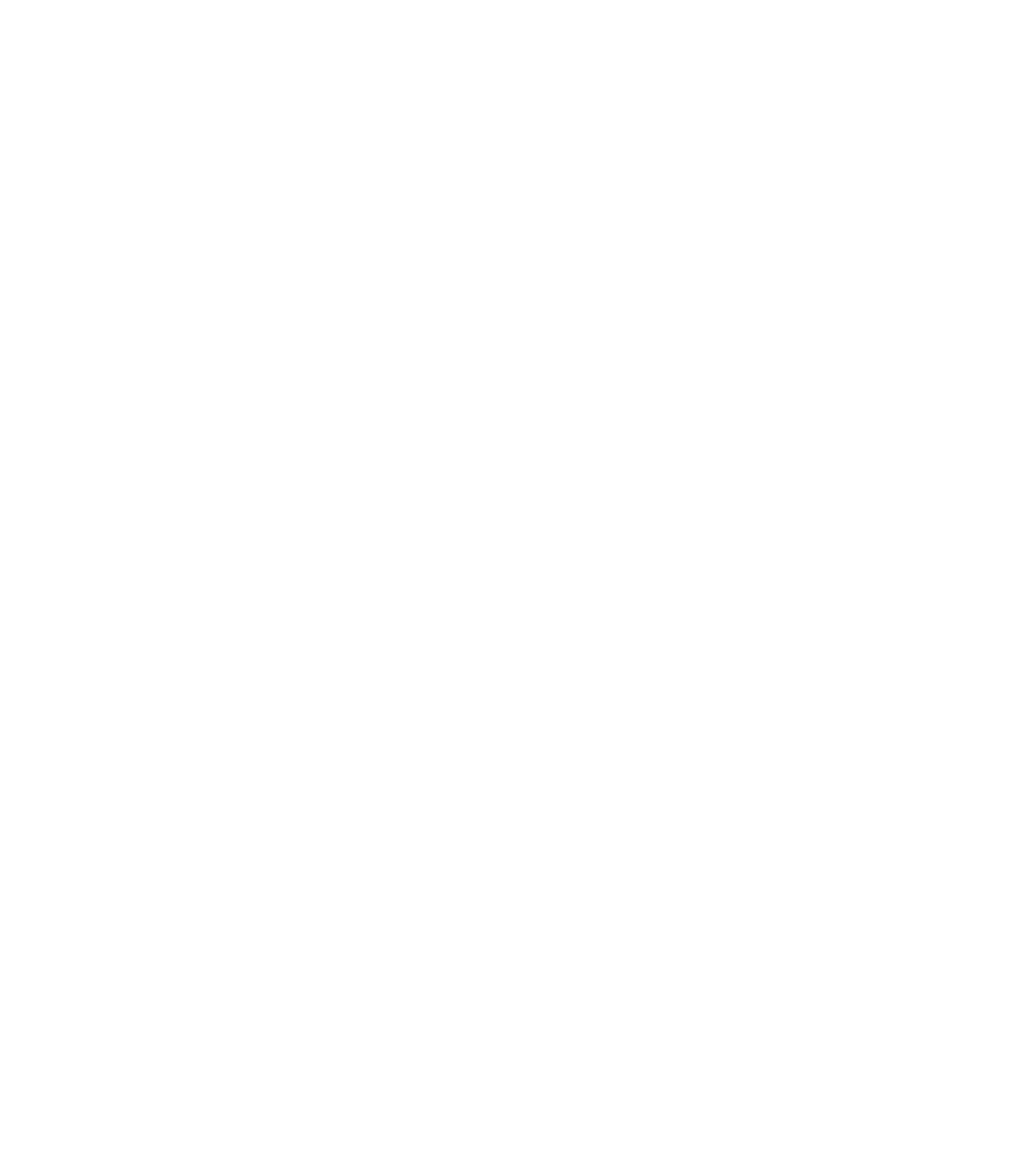
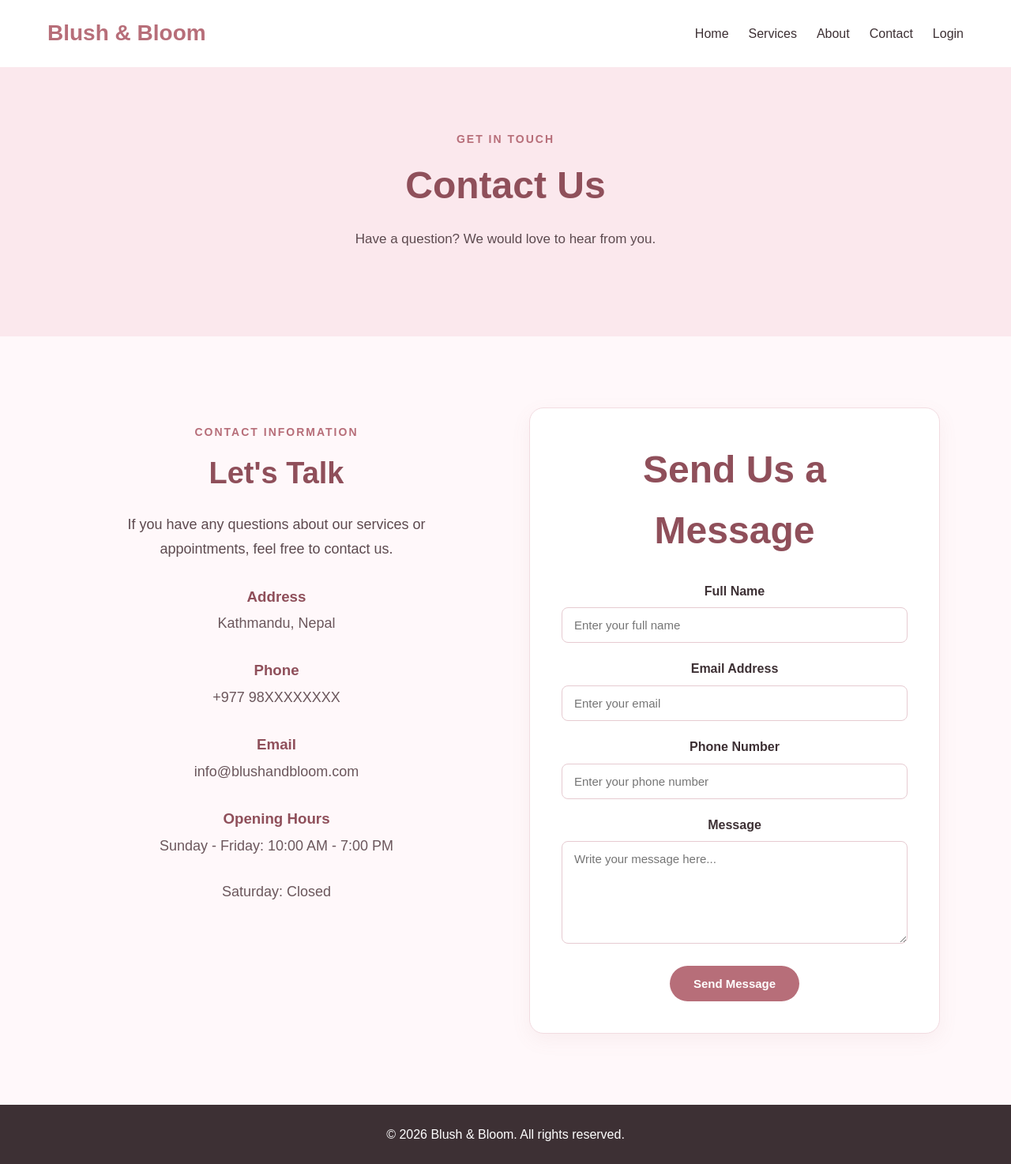
Before and after one commit to Nanabee3/BLUSHNBLOOM, a PHP site: page /contact.php in a window 1280 px wide. Before the commit the page is empty. Shown: the whole page at 79% size. Before the commit the page ends 800 px from the top, so only its background shows below. Run offline with PHP 8.4, Linux system fonts and the light colour scheme.

Commit message:
Build Contact page

```diff
--- a/assets/css/style.css
+++ b/assets/css/style.css
@@ -644,3 +644,139 @@
     }
 
 }
+/* ==============================
+   CONTACT PAGE
+   ============================== */
+
+.contact-section {
+    padding: 90px 20px;
+    background-color: #fff8fa;
+}
+
+.contact-container {
+    max-width: 1100px;
+    margin: 0 auto;
+    display: grid;
+    grid-template-columns: 1fr 1fr;
+    gap: 60px;
+    align-items: start;
+}
+
+
+/* ==============================
+   CONTACT INFORMATION
+   ============================== */
+
+.contact-info {
+    padding: 20px;
+}
+
+.contact-info h2 {
+    color: #8f4f5a;
+    font-size: 38px;
+    margin-bottom: 20px;
+}
+
+.contact-info > p:not(.section-subtitle) {
+    color: #5d4a4f;
+    line-height: 1.7;
+    margin-bottom: 30px;
+}
+
+.contact-item {
+    margin-bottom: 25px;
+}
+
+.contact-item h3 {
+    color: #8f4f5a;
+    margin-bottom: 5px;
+}
+
+.contact-item p {
+    color: #6b575c;
+}
+
+
+/* ==============================
+   CONTACT FORM
+   ============================== */
+
+.contact-form {
+    background-color: #ffffff;
+    padding: 40px;
+    border-radius: 18px;
+    border: 1px solid #f2dce1;
+    box-shadow: 0 8px 25px rgba(183, 110, 121, 0.08);
+}
+
+.contact-form h2 {
+    color: #8f4f5a;
+    margin-bottom: 25px;
+}
+
+.form-group {
+    margin-bottom: 20px;
+}
+
+.form-group label {
+    display: block;
+    color: #3d3034;
+    font-weight: bold;
+    margin-bottom: 8px;
+}
+
+.form-group input,
+.form-group textarea {
+    width: 100%;
+    padding: 13px 15px;
+    border: 1px solid #e6cbd1;
+    border-radius: 8px;
+    font-family: Arial, sans-serif;
+    font-size: 15px;
+    outline: none;
+}
+
+.form-group input:focus,
+.form-group textarea:focus {
+    border-color: #b76e79;
+}
+
+.form-group textarea {
+    resize: vertical;
+}
+
+.contact-form .btn {
+    border: none;
+    cursor: pointer;
+    font-size: 15px;
+}
+
+
+/* ==============================
+   CONTACT MOBILE
+   ============================== */
+
+@media (max-width: 800px) {
+
+    .contact-container {
+        grid-template-columns: 1fr;
+        gap: 30px;
+    }
+
+    .contact-info {
+        padding: 0;
+    }
+
+}
+
+@media (max-width: 600px) {
+
+    .contact-form {
+        padding: 25px 20px;
+    }
+
+    .contact-info h2 {
+        font-size: 30px;
+    }
+
+}
--- a/contact.php
+++ b/contact.php
@@ -0,0 +1,225 @@
+<!DOCTYPE html>
+<html lang="en">
+
+<head>
+    <meta charset="UTF-8">
+    <meta name="viewport" content="width=device-width, initial-scale=1.0">
+
+    <title>Contact Us | Blush & Bloom</title>
+
+    <link rel="stylesheet" href="assets/css/style.css">
+</head>
+
+<body>
+
+    <!-- HEADER -->
+    <header>
+
+        <div class="logo">
+            <h1>Blush & Bloom</h1>
+        </div>
+
+        <nav>
+            <a href="index.php">Home</a>
+            <a href="services.php">Services</a>
+            <a href="about.php">About</a>
+            <a href="contact.php">Contact</a>
+            <a href="login.php">Login</a>
+        </nav>
+
+    </header>
+
+
+    <!-- CONTACT PAGE -->
+    <main>
+
+        <section class="page-header">
+
+            <p class="section-subtitle">
+                GET IN TOUCH
+            </p>
+
+            <h2>Contact Us</h2>
+
+            <p>
+                Have a question? We would love to hear from you.
+            </p>
+
+        </section>
+
+
+        <section class="contact-section">
+
+            <div class="contact-container">
+
+
+                <!-- CONTACT INFORMATION -->
+                <div class="contact-info">
+
+                    <p class="section-subtitle">
+                        CONTACT INFORMATION
+                    </p>
+
+                    <h2>Let's Talk</h2>
+
+                    <p>
+                        If you have any questions about our services
+                        or appointments, feel free to contact us.
+                    </p>
+
+
+                    <div class="contact-item">
+
+                        <h3>Address</h3>
+
+                        <p>
+                            Kathmandu, Nepal
+                        </p>
+
+                    </div>
+
+
+                    <div class="contact-item">
+
+                        <h3>Phone</h3>
+
+                        <p>
+                            +977 98XXXXXXXX
+                        </p>
+
+                    </div>
+
+
+                    <div class="contact-item">
+
+                        <h3>Email</h3>
+
+                        <p>
+                            info@blushandbloom.com
+                        </p>
+
+                    </div>
+
+
+                    <div class="contact-item">
+
+                        <h3>Opening Hours</h3>
+
+                        <p>
+                            Sunday - Friday: 10:00 AM - 7:00 PM
+                        </p>
+
+                        <p>
+                            Saturday: Closed
+                        </p>
+
+                    </div>
+
+                </div>
+
+
+                <!-- CONTACT FORM -->
+                <div class="contact-form">
+
+                    <h2>Send Us a Message</h2>
+
+                    <form action="#" method="post">
+
+                        <div class="form-group">
+
+                            <label for="name">
+                                Full Name
+                            </label>
+
+                            <input
+                                type="text"
+                                id="name"
+                                name="name"
+                                placeholder="Enter your full name"
+                                required
+                            >
+
+                        </div>
+
+
+                        <div class="form-group">
+
+                            <label for="email">
+                                Email Address
+                            </label>
+
+                            <input
+                                type="email"
+                                id="email"
+                                name="email"
+                                placeholder="Enter your email"
+                                required
+                            >
+
+                        </div>
+
+
+                        <div class="form-group">
+
+                            <label for="phone">
+                                Phone Number
+                            </label>
+
+                            <input
+                                type="tel"
+                                id="phone"
+                                name="phone"
+                                placeholder="Enter your phone number"
+                            >
+
+                        </div>
+
+
+                        <div class="form-group">
+
+                            <label for="message">
+                                Message
+                            </label>
+
+                            <textarea
+                                id="message"
+                                name="message"
+                                rows="6"
+                                placeholder="Write your message here..."
+                                required
+                            ></textarea>
+
+                        </div>
+
+
+                        <button type="submit" class="btn">
+                            Send Message
+                        </button>
+
+                    </form>
+
+                </div>
+
+            </div>
+
+        </section>
+
+    </main>
+
+
+    <!-- FOOTER -->
+    <footer>
+
+        <p>
+            &copy; 2026 Blush & Bloom.
+            All rights reserved.
+        </p>
+
+    </footer>
+
+
+    <script src="assets/js/script.js"></script>
+
+</body>
+
+</html>
```
